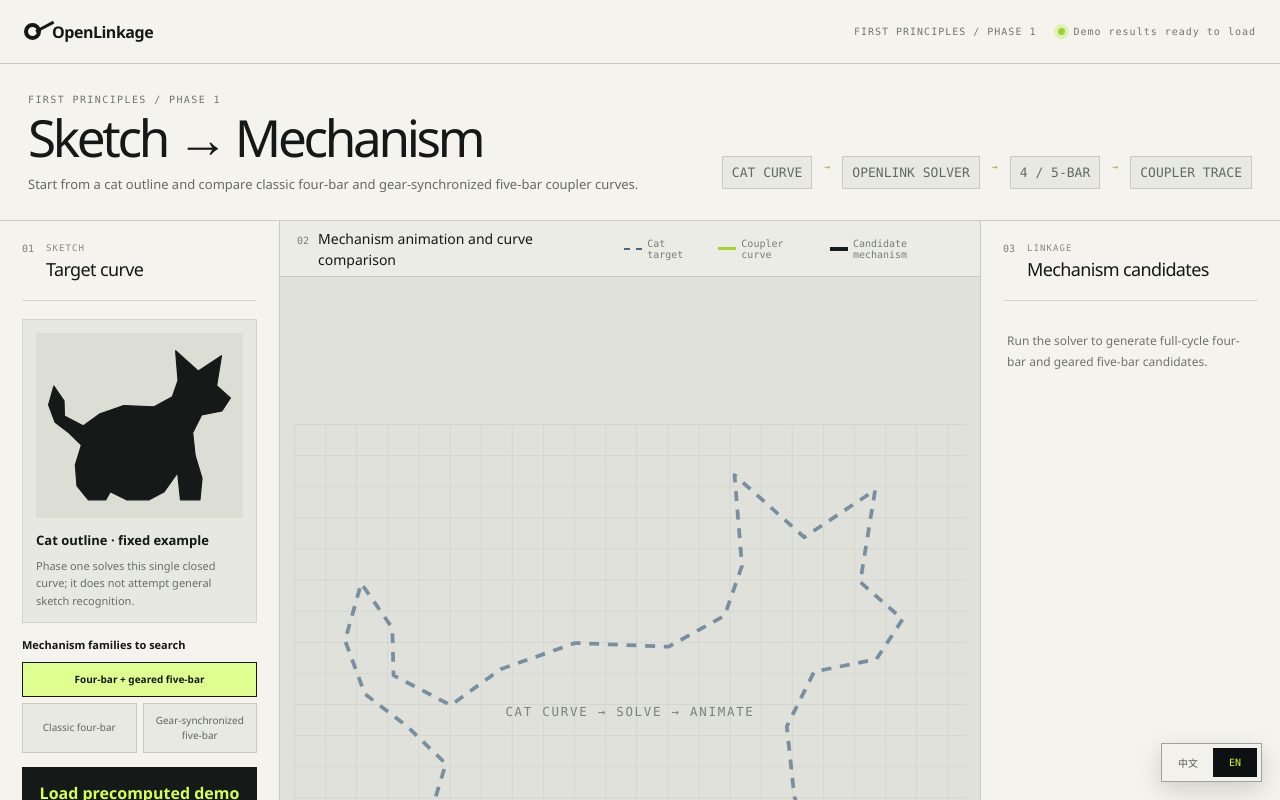
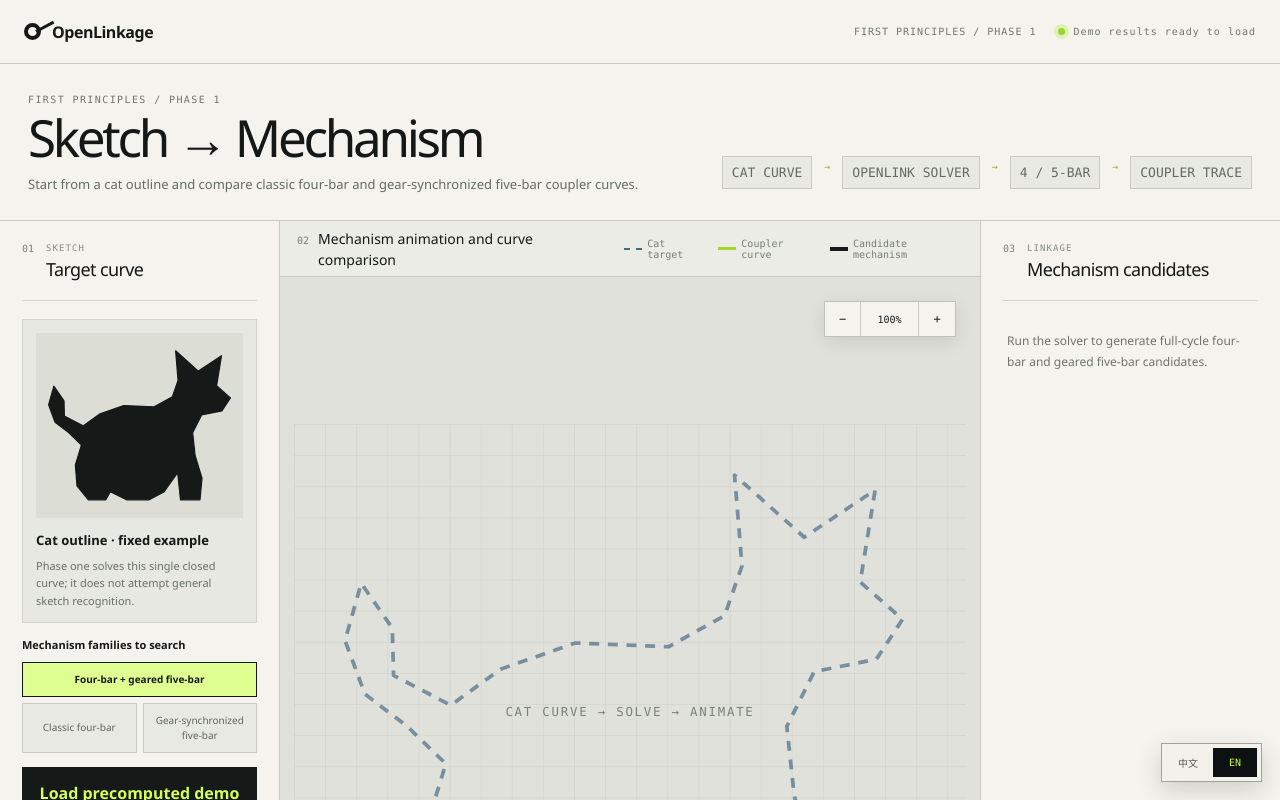
Before and after one commit to tutao0123/open-linkage, a Next.js app: page /en/sketch-mechanism in a window 1280 px wide. Shown: the top 800 px of the page. Built offline with nearby package versions, Linux system fonts and the light colour scheme.

Commit message:
feat: add sketch canvas zoom controls

```diff
--- a/src/components/sketch-linkage-family.module.css
+++ b/src/components/sketch-linkage-family.module.css
@@ -47,3 +47,63 @@
   stroke: #9aa099 !important;
   stroke-width: 1.5 !important;
 }
+
+.zoomCanvas {
+  position: relative;
+}
+
+.zoomControls {
+  position: absolute;
+  z-index: 2;
+  top: 24px;
+  right: 24px;
+  display: flex;
+  align-items: center;
+  border: 1px solid #bfc2ba;
+  background: #f4f3ed;
+  box-shadow: 0 5px 18px rgb(20 24 23 / 10%);
+}
+
+.zoomControls button {
+  min-width: 36px;
+  height: 34px;
+  padding: 0 9px;
+  border: 0;
+  border-right: 1px solid #c9cbc3;
+  background: #f4f3ed;
+  color: #171b1a;
+  font: 12px "Cascadia Mono", Consolas, monospace;
+  cursor: pointer;
+}
+
+.zoomControls button:nth-child(2) {
+  min-width: 58px;
+  font-size: 10px;
+}
+
+.zoomControls button:last-child {
+  border-right: 0;
+}
+
+.zoomControls button:hover:not(:disabled) {
+  background: #dfff91;
+}
+
+.zoomControls button:disabled {
+  color: #a4a8a2;
+  cursor: not-allowed;
+}
+
+.zoomControls button:focus-visible {
+  position: relative;
+  z-index: 1;
+  outline: 3px solid #8ebd22;
+  outline-offset: -3px;
+}
+
+@media (max-width: 820px) {
+  .zoomControls {
+    top: 12px;
+    right: 12px;
+  }
+}
--- a/src/components/sketch-linkage-lab.tsx
+++ b/src/components/sketch-linkage-lab.tsx
@@ -68,6 +68,9 @@ const COPY = {
     gearedFiveBar: "齿轮同步五杆",
     fourBarCode: "4-BAR",
     gearedFiveBarCode: "GEARED 5-BAR",
+    zoomOut: "缩小画布",
+    resetZoom: "适应画布",
+    zoomIn: "放大画布",
   },
   en: {
     back: "OpenLinkage",
@@ -121,6 +124,9 @@ const COPY = {
     gearedFiveBar: "Gear-synchronized five-bar",
     fourBarCode: "4-BAR",
     gearedFiveBarCode: "GEARED 5-BAR",
+    zoomOut: "Zoom out",
+    resetZoom: "Fit canvas",
+    zoomIn: "Zoom in",
   },
 } as const;
 
@@ -144,12 +150,18 @@ export function SketchLinkageLab() {
   const [selectedId, setSelectedId] = useState<string | null>(null);
   const [playing, setPlaying] = useState(false);
   const [angle, setAngle] = useState(0);
+  const [zoom, setZoom] = useState(1);
   const [familyMode, setFamilyMode] = useState<FamilyMode>("compare");
 
   const selected = candidates.find((candidate) => candidate.id === selectedId) ?? candidates[0] ?? null;
   const mechanism = useMemo(() => selected ? sampleCandidateMechanism(selected, angle) : null, [angle, selected]);
   const targetPath = useMemo(() => pointsPath(CAT_TARGET_CURVE), []);
   const tracePath = useMemo(() => selected ? pointsPath(selected.trajectory) : "", [selected]);
+  const canvasViewBox = useMemo(() => {
+    const width = 540 / zoom;
+    const height = 450 / zoom;
+    return `${295 - width / 2} ${275 - height / 2} ${width} ${height}`;
+  }, [zoom]);
 
   useEffect(() => () => {
     if (frameRef.current !== null) cancelAnimationFrame(frameRef.current);
@@ -184,6 +196,7 @@ export function SketchLinkageLab() {
     setSelectedId(nextCandidates[0]?.id ?? null);
     setPlaying(false);
     setAngle(0);
+    setZoom(1);
   };
 
   const loadDemo = () => {
@@ -191,7 +204,12 @@ export function SketchLinkageLab() {
     setCandidates(nextCandidates);
     setSelectedId(nextCandidates[0]?.id ?? null);
     setAngle(0);
+    setZoom(1);
     setPlaying(nextCandidates.length > 0 && !window.matchMedia("(prefers-reduced-motion: reduce)").matches);
+  };
+
+  const changeZoom = (delta: number) => {
+    setZoom((current) => Math.round(Math.min(2, Math.max(0.6, current + delta)) * 10) / 10);
   };
 
   const status = candidates.length > 0 ? copy.ready : copy.waiting;
@@ -265,8 +283,13 @@ export function SketchLinkageLab() {
               <span><i className={styles.linkSwatch} />{copy.mechanismLegend}</span>
             </div>
           </div>
-          <div className={styles.canvas}>
-            <svg viewBox="25 50 540 450" role="img" aria-label={copy.canvas}>
+          <div className={`${styles.canvas} ${familyStyles.zoomCanvas}`}>
+            <div className={familyStyles.zoomControls} role="group" aria-label={copy.resetZoom}>
+              <button type="button" aria-label={copy.zoomOut} disabled={zoom <= 0.6} onClick={() => changeZoom(-0.2)}>−</button>
+              <button type="button" aria-label={copy.resetZoom} onClick={() => setZoom(1)}>{Math.round(zoom * 100)}%</button>
+              <button type="button" aria-label={copy.zoomIn} disabled={zoom >= 2} onClick={() => changeZoom(0.2)}>+</button>
+            </div>
+            <svg viewBox={canvasViewBox} role="img" aria-label={copy.canvas}>
               <defs>
                 <pattern id="sketch-grid" width="25" height="25" patternUnits="userSpaceOnUse"><path d="M25 0H0V25" /></pattern>
               </defs>
```
